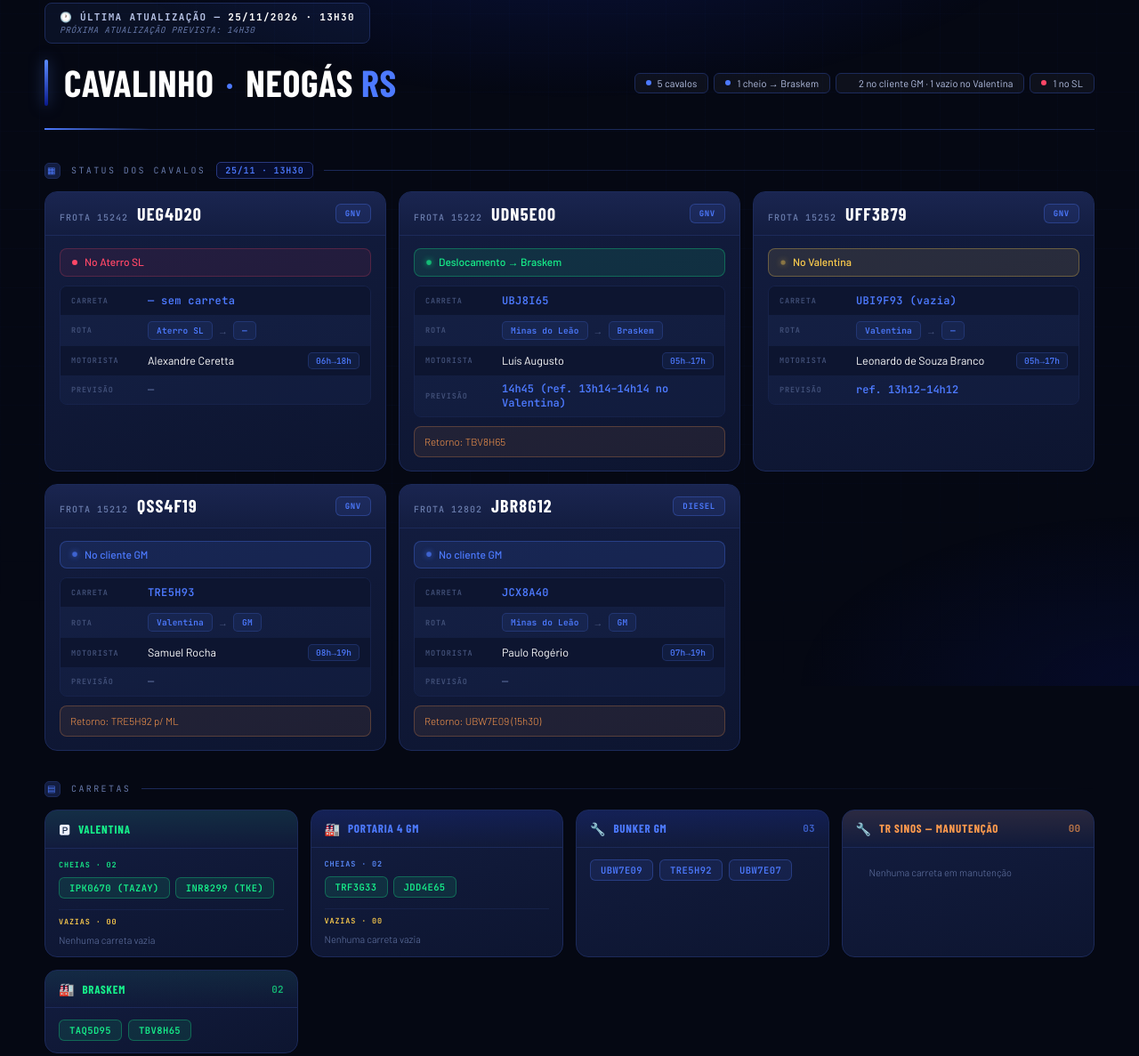
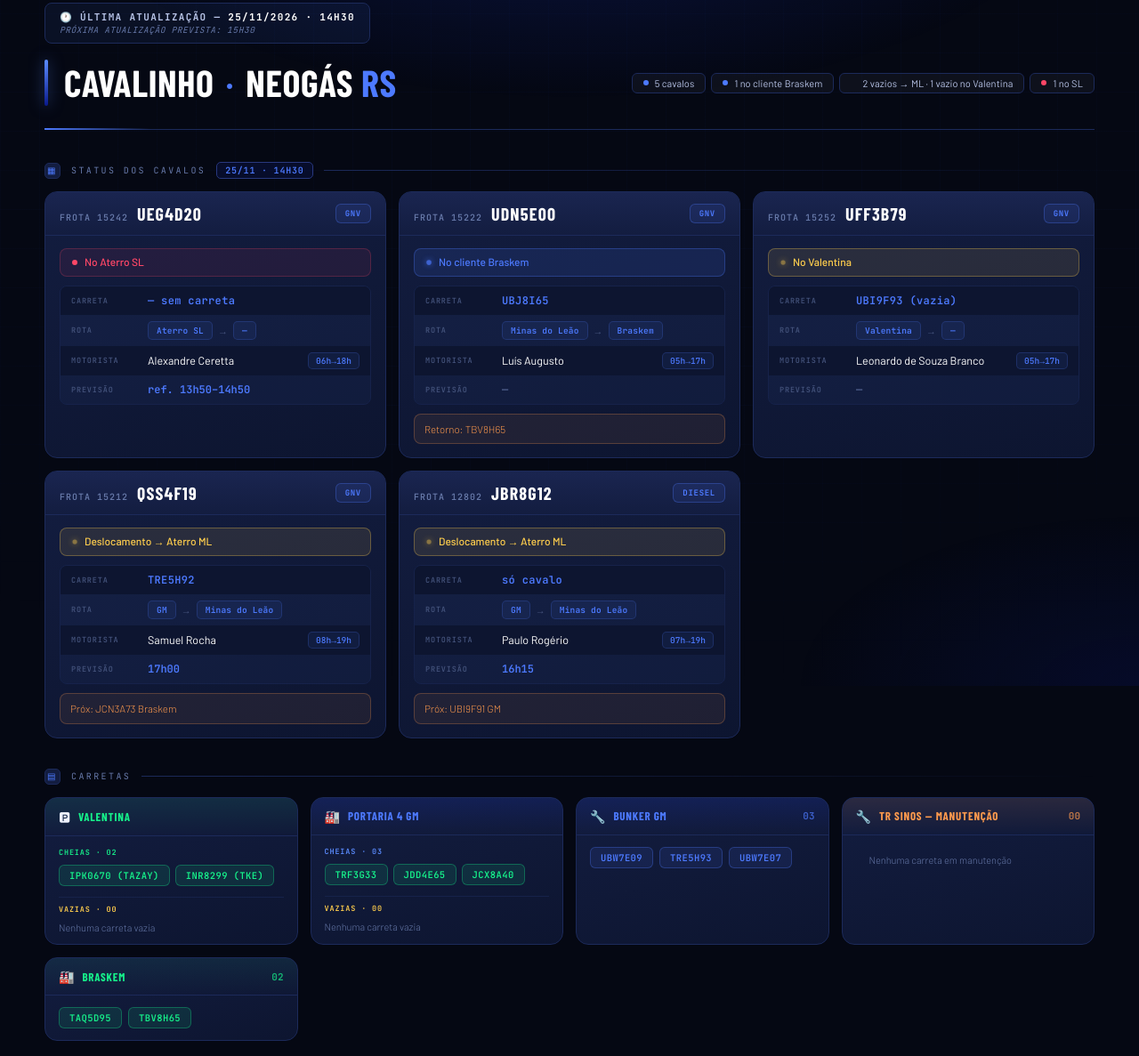
Before and after one commit to giovani-schiavon/Painel-Neogas, a plain HTML site: page index.html in a window 1280 px wide. Shown: the part 29-1216 px from the top of the page at 89% size. Drawn offline with nearby package versions, Linux system fonts and the light colour scheme; a web font is replaced by a local one.

Commit message:
Add files via upload

```diff
--- a/index.html
+++ b/index.html
@@ -152,8 +152,8 @@ h1 .rs{color:var(--azul-br);}
 <div class="wrap">
 
   <div style="font-family:'JetBrains Mono',monospace;font-size:11px;font-weight:700;letter-spacing:.12em;text-transform:uppercase;color:var(--text2);background:rgba(77,122,255,.08);border:1px solid var(--border);border-radius:8px;padding:8px 16px;margin-bottom:18px;display:inline-block;">
-    🕐 Última Atualização — <span style="color:var(--branco);">25/11/2026 · 13h30</span>
-    <br><span style="font-size:9.5px;font-style:italic;font-weight:400;color:var(--muted);letter-spacing:.06em;">Próxima atualização prevista: 14h30</span>
+    🕐 Última Atualização — <span style="color:var(--branco);">25/11/2026 · 14h30</span>
+    <br><span style="font-size:9.5px;font-style:italic;font-weight:400;color:var(--muted);letter-spacing:.06em;">Próxima atualização prevista: 15h30</span>
   </div>
 
   <div class="header">
@@ -166,16 +166,16 @@ h1 .rs{color:var(--azul-br);}
     <div class="header-right">
       <div class="pills">
         <span class="pill pill-azul">5 cavalos</span>
-        <span class="pill pill-roxo">1 cheio → Braskem</span>
-        <span class="pill pill-amarelo">2 no cliente GM · 1 vazio no Valentina</span>
+        <span class="pill pill-roxo">1 no cliente Braskem</span>
+        <span class="pill pill-amarelo">2 vazios → ML · 1 vazio no Valentina</span>
         <span class="pill pill-verm">1 no SL</span>
       </div>
 
     </div>
   </div>
 
-  <div class="sec-label"><span class="ico">▦</span>Status dos Cavalos <span class="stamp">25/11 · 13h30</span></div>
-                                                                                                                                                                                                                                                                                                                                                                                                                                                                                                                                                                                                                                                                                                                                                                                                                                                                                                                                                                                                                                                                                                                                                                                                <div class="grid">
+  <div class="sec-label"><span class="ico">▦</span>Status dos Cavalos <span class="stamp">25/11 · 14h30</span></div>
+                                                                                                                                                                                                                                                                                                                                                                                                                                                                                                                                                                                                                                                                                                                                                                                                                                                                                                                                                                                                                                                                                                                                                                                                  <div class="grid">
 
     <div class="card">
       <div class="card-head"><div class="head-id"><span class="frota">Frota 15242</span><span class="placa">UEG4D20</span></div><span class="comb-badge gnv">GNV</span></div>
@@ -185,7 +185,7 @@ h1 .rs{color:var(--azul-br);}
           <div class="irow"><span class="lbl">Carreta</span><span class="v mono" style="display:flex;align-items:center;gap:2px;">— sem carreta</span></div>
           <div class="irow"><span class="lbl">Rota</span><div class="rota"><span class="rp rp-o">Aterro SL</span><span class="rp-arr">→</span><span class="rp rp-d">—</span></div></div>
           <div class="irow mot-row"><span class="lbl">Motorista</span><span class="v mot">Alexandre Ceretta</span><span class="turno-chip">06h→18h</span></div>
-          <div class="irow"><span class="lbl">Previsão</span><span class="v prev none">—</span></div>
+          <div class="irow"><span class="lbl">Previsão</span><span class="v prev">ref. 13h50–14h50</span></div>
         </div>
 
       </div>
@@ -194,12 +194,12 @@ h1 .rs{color:var(--azul-br);}
     <div class="card">
       <div class="card-head"><div class="head-id"><span class="frota">Frota 15222</span><span class="placa">UDN5E00</span></div><span class="comb-badge gnv">GNV</span></div>
       <div class="card-body">
-        <div class="status s-cheio"><span class="pulse"></span>Deslocamento → Braskem</div>
+        <div class="status s-cliente"><span class="pulse"></span>No cliente Braskem</div>
         <div class="info-rows">
           <div class="irow"><span class="lbl">Carreta</span><span class="v mono" style="display:flex;align-items:center;gap:2px;">UBJ8I65</span></div>
           <div class="irow"><span class="lbl">Rota</span><div class="rota"><span class="rp rp-o">Minas do Leão</span><span class="rp-arr">→</span><span class="rp rp-d">Braskem</span></div></div>
           <div class="irow mot-row"><span class="lbl">Motorista</span><span class="v mot">Luís Augusto</span><span class="turno-chip">05h→17h</span></div>
-          <div class="irow"><span class="lbl">Previsão</span><span class="v prev">14h45 (ref. 13h14–14h14 no Valentina)</span></div>
+          <div class="irow"><span class="lbl">Previsão</span><span class="v prev none">—</span></div>
         </div>
         <div class="obs">Retorno: TBV8H65</div>
       </div>
@@ -213,7 +213,7 @@ h1 .rs{color:var(--azul-br);}
           <div class="irow"><span class="lbl">Carreta</span><span class="v mono" style="display:flex;align-items:center;gap:2px;">UBI9F93 (vazia)</span></div>
           <div class="irow"><span class="lbl">Rota</span><div class="rota"><span class="rp rp-o">Valentina</span><span class="rp-arr">→</span><span class="rp rp-d">—</span></div></div>
           <div class="irow mot-row"><span class="lbl">Motorista</span><span class="v mot">Leonardo de Souza Branco</span><span class="turno-chip">05h→17h</span></div>
-          <div class="irow"><span class="lbl">Previsão</span><span class="v prev">ref. 13h12–14h12</span></div>
+          <div class="irow"><span class="lbl">Previsão</span><span class="v prev none">—</span></div>
         </div>
 
       </div>
@@ -222,28 +222,28 @@ h1 .rs{color:var(--azul-br);}
     <div class="card">
       <div class="card-head"><div class="head-id"><span class="frota">Frota 15212</span><span class="placa">QSS4F19</span></div><span class="comb-badge gnv">GNV</span></div>
       <div class="card-body">
-        <div class="status s-cliente"><span class="pulse"></span>No cliente GM</div>
+        <div class="status s-vazio"><span class="pulse"></span>Deslocamento → Aterro ML</div>
         <div class="info-rows">
-          <div class="irow"><span class="lbl">Carreta</span><span class="v mono" style="display:flex;align-items:center;gap:2px;">TRE5H93</span></div>
-          <div class="irow"><span class="lbl">Rota</span><div class="rota"><span class="rp rp-o">Valentina</span><span class="rp-arr">→</span><span class="rp rp-d">GM</span></div></div>
+          <div class="irow"><span class="lbl">Carreta</span><span class="v mono" style="display:flex;align-items:center;gap:2px;">TRE5H92</span></div>
+          <div class="irow"><span class="lbl">Rota</span><div class="rota"><span class="rp rp-o">GM</span><span class="rp-arr">→</span><span class="rp rp-d">Minas do Leão</span></div></div>
           <div class="irow mot-row"><span class="lbl">Motorista</span><span class="v mot">Samuel Rocha</span><span class="turno-chip">08h→19h</span></div>
-          <div class="irow"><span class="lbl">Previsão</span><span class="v prev none">—</span></div>
+          <div class="irow"><span class="lbl">Previsão</span><span class="v prev">17h00</span></div>
         </div>
-        <div class="obs">Retorno: TRE5H92 p/ ML</div>
+        <div class="obs">Próx: JCN3A73 Braskem</div>
       </div>
     </div>
 
     <div class="card">
       <div class="card-head"><div class="head-id"><span class="frota">Frota 12802</span><span class="placa">JBR8G12</span></div><span class="comb-badge diesel">Diesel</span></div>
       <div class="card-body">
-        <div class="status s-cliente"><span class="pulse"></span>No cliente GM</div>
+        <div class="status s-vazio"><span class="pulse"></span>Deslocamento → Aterro ML</div>
         <div class="info-rows">
-          <div class="irow"><span class="lbl">Carreta</span><span class="v mono" style="display:flex;align-items:center;gap:2px;">JCX8A40</span></div>
-          <div class="irow"><span class="lbl">Rota</span><div class="rota"><span class="rp rp-o">Minas do Leão</span><span class="rp-arr">→</span><span class="rp rp-d">GM</span></div></div>
+          <div class="irow"><span class="lbl">Carreta</span><span class="v mono" style="display:flex;align-items:center;gap:2px;">só cavalo</span></div>
+          <div class="irow"><span class="lbl">Rota</span><div class="rota"><span class="rp rp-o">GM</span><span class="rp-arr">→</span><span class="rp rp-d">Minas do Leão</span></div></div>
           <div class="irow mot-row"><span class="lbl">Motorista</span><span class="v mot">Paulo Rogério</span><span class="turno-chip">07h→19h</span></div>
-          <div class="irow"><span class="lbl">Previsão</span><span class="v prev none">—</span></div>
+          <div class="irow"><span class="lbl">Previsão</span><span class="v prev">16h15</span></div>
         </div>
-        <div class="obs">Retorno: UBW7E09 (15h30)</div>
+        <div class="obs">Próx: UBI9F91 GM</div>
       </div>
     </div>
 
@@ -264,8 +264,8 @@ h1 .rs{color:var(--azul-br);}
     <div class="ccard">
       <div class="ccard-head" style="background:linear-gradient(180deg,rgba(30,64,255,.12),transparent);"><span class="ci">🏭</span><span class="ccard-title" style="color:var(--azul-br);">Portaria 4 GM</span></div>
       <div style="padding:12px 15px;display:flex;flex-direction:column;gap:8px;">
-        <div style="font-family:'JetBrains Mono',monospace;font-size:8.5px;letter-spacing:.1em;text-transform:uppercase;color:var(--azul-glow);font-weight:600;">Cheias · 02</div>
-        <div style="display:flex;flex-wrap:wrap;gap:6px;margin-bottom:4px;"><span class="chip chip-cheia">TRF3G33</span><span class="chip chip-cheia">JDD4E65</span></div>
+        <div style="font-family:'JetBrains Mono',monospace;font-size:8.5px;letter-spacing:.1em;text-transform:uppercase;color:var(--azul-glow);font-weight:600;">Cheias · 03</div>
+        <div style="display:flex;flex-wrap:wrap;gap:6px;margin-bottom:4px;"><span class="chip chip-cheia">TRF3G33</span><span class="chip chip-cheia">JDD4E65</span><span class="chip chip-cheia">JCX8A40</span></div>
         <div style="height:.5px;background:var(--line);"></div>
         <div style="font-family:'JetBrains Mono',monospace;font-size:8.5px;letter-spacing:.1em;text-transform:uppercase;color:var(--amarelo);font-weight:600;">Vazias · 00</div>
         <div style="display:flex;flex-wrap:wrap;gap:6px;"><span style="color:var(--muted);font-size:11px;">Nenhuma carreta vazia</span></div>
@@ -275,7 +275,7 @@ h1 .rs{color:var(--azul-br);}
       <div class="ccard-head" style="background:linear-gradient(180deg,rgba(30,64,255,.12),transparent);"><span class="ci">🔧</span><span class="ccard-title" style="color:var(--azul-br);">Bunker GM</span><span class="ccard-count" style="color:var(--azul-br);">03</span></div>
       <div class="chips">
         <span class="chip" style="background:rgba(77,122,255,.1);color:var(--azul-br);border:1px solid rgba(77,122,255,.3);">UBW7E09</span>
-        <span class="chip" style="background:rgba(77,122,255,.1);color:var(--azul-br);border:1px solid rgba(77,122,255,.3);">TRE5H92</span>
+        <span class="chip" style="background:rgba(77,122,255,.1);color:var(--azul-br);border:1px solid rgba(77,122,255,.3);">TRE5H93</span>
         <span class="chip" style="background:rgba(77,122,255,.1);color:var(--azul-br);border:1px solid rgba(77,122,255,.3);">UBW7E07</span>
       </div>
     </div>
```
